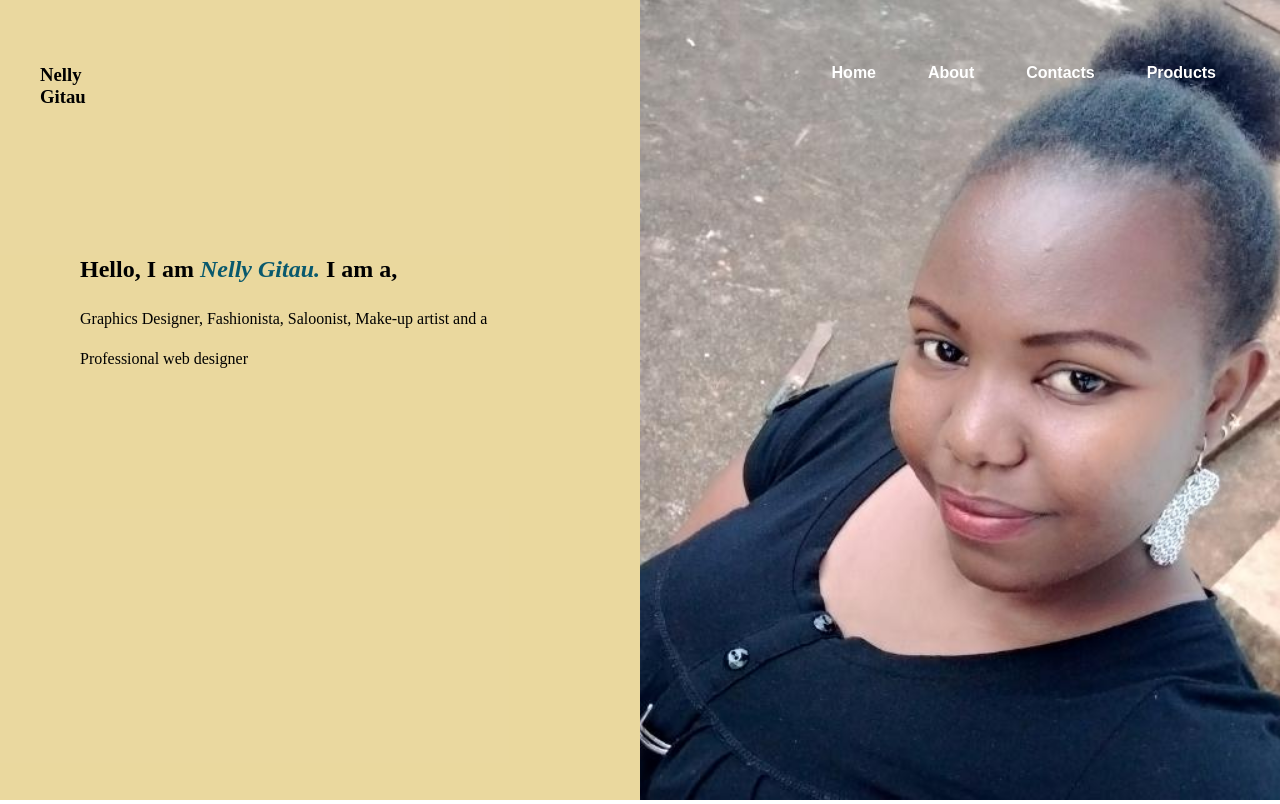
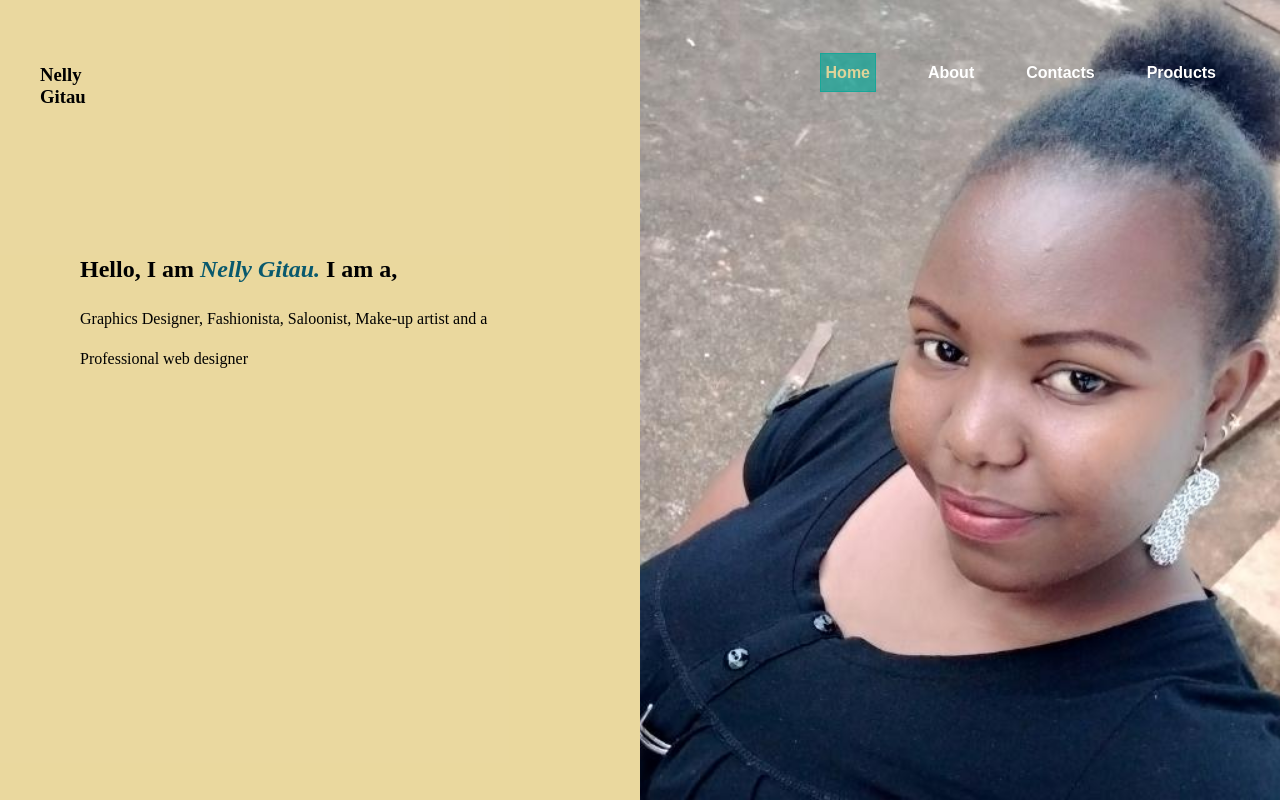
Before and after one commit to Kandy-Hamisi/nelly_grid-flexbox, a plain HTML site: page index.html in a window 1280 px wide. In both pictures the pointer is over the link "Home". Drawn offline with Linux system fonts and the light colour scheme.

Commit message:
added a hover functionality on navbar

```diff
--- a/css/styling.css
+++ b/css/styling.css
@@ -122,10 +122,20 @@ a{
     color: #333;
     padding: 1rem 0;
 }
+.nav .menu-nav__link{
+    color: fuchsia;
+}
 
 @media (min-width: 701px) {
     .nav .menu-nav__link {
       color: #fff;
+    }
+    .nav .menu-nav__link:hover{
+        background: rgba(7, 167, 153, 0.671);
+        transition: 0.5s ease;
+        border: 1px solid rgba(7, 167, 153, 0.671);
+        padding: 10px 5px;
+        color: rgba(233, 214, 153, 0.945);
     }
 }
 
```
